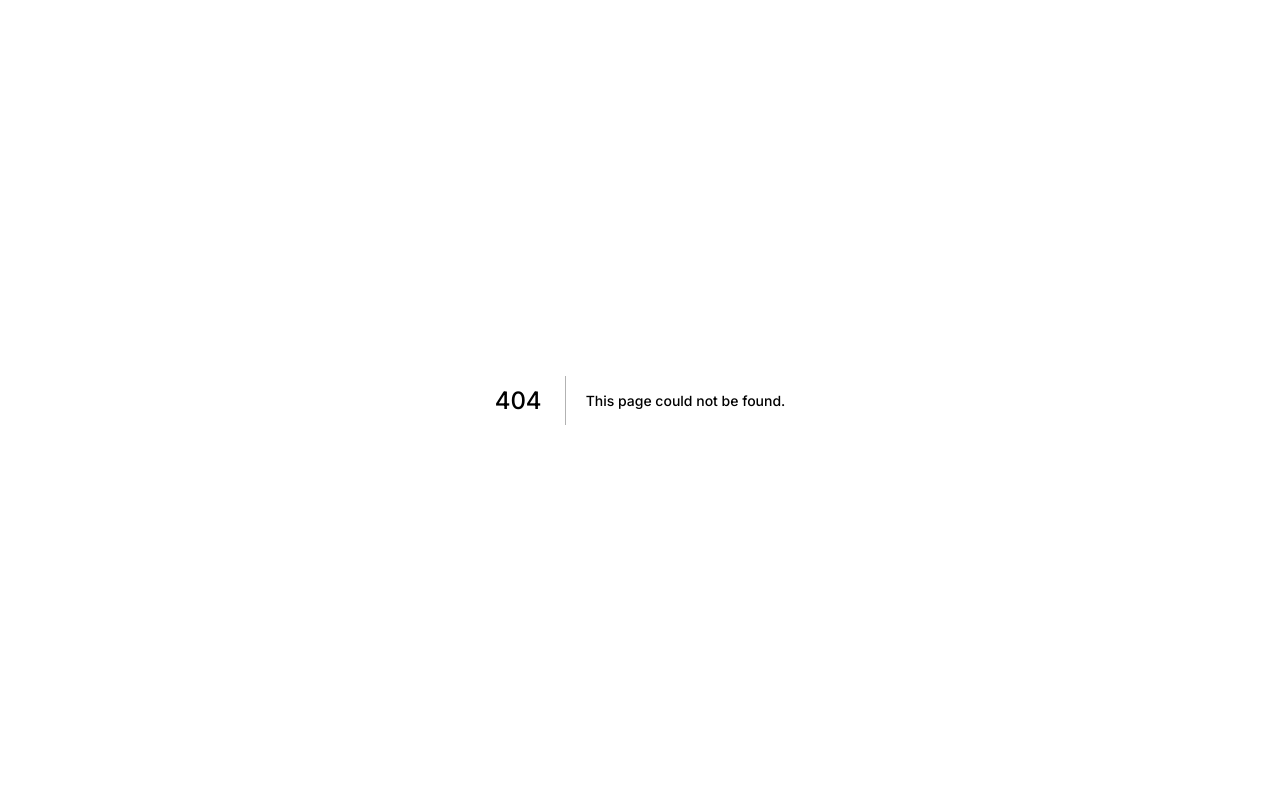
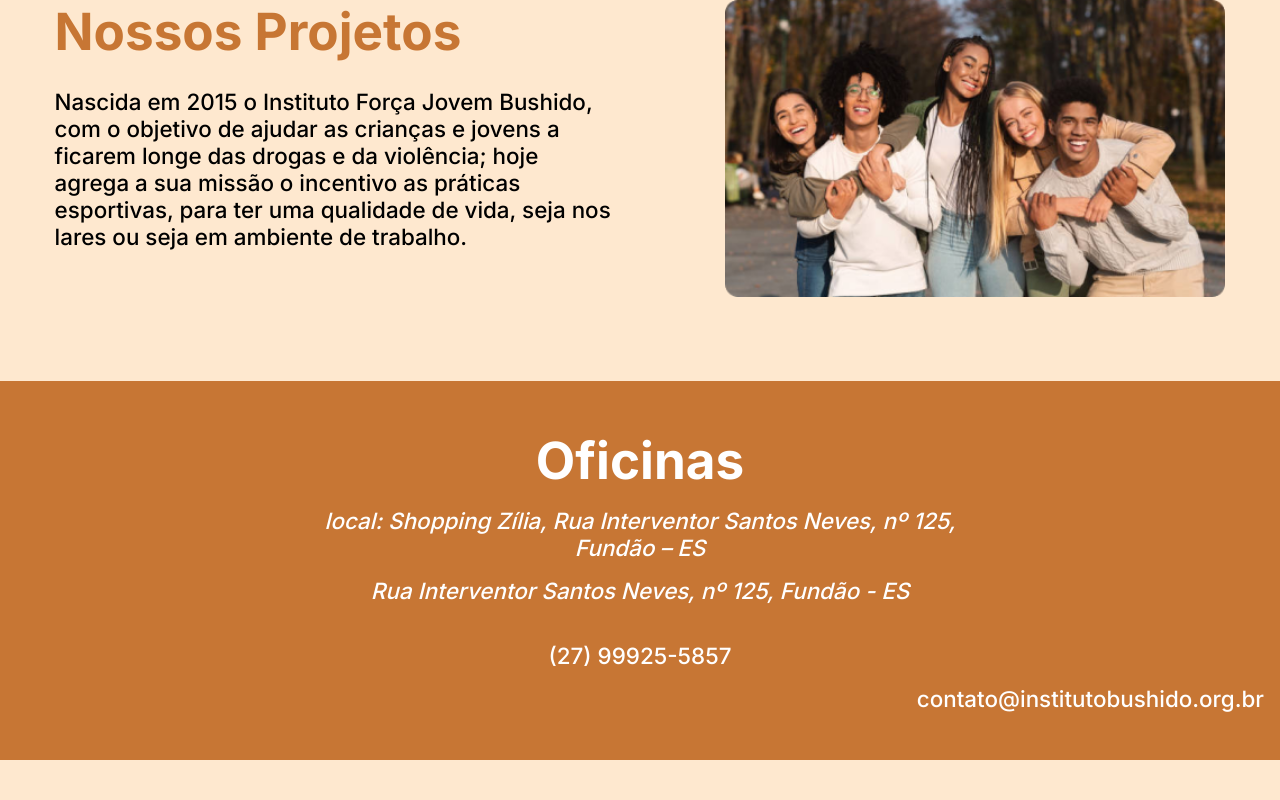
Before and after one commit to Bushido-Tecnologia/frontend, a Next.js app: page /nossos-projetos in a window 1280 px wide. Before the commit this address had no page. Shown: the top 800 px of the page. Built offline with nearby package versions, Linux system fonts and the light colour scheme.

Commit message:
Adding initial section from our project page

```diff
--- /dev/null
+++ b/src/app/nossos-projetos/page.tsx
@@ -0,0 +1,34 @@
+import styles from "../../styles/ourProjects.module.css"
+
+import Image from "next/image"
+
+import initialImage from "../../assets/img/nossos-projetos/ourProject-image.png"
+
+import { Title } from "@/components/Title"
+
+const Index = () => {
+    return (
+        <main className={styles.our_projects}>
+            <div className={styles.our_projects__init}>
+                <div className={styles.our_projects__init__content}>
+                    <Title
+                        text="Nossos Projetos"
+                        align="left"
+                        margin="0 0 .5em"
+                    />
+
+                    <p className={styles.our_projects__init__content__text}>
+                        Nascida em 2015 o Instituto Força Jovem Bushido, com o objetivo de ajudar as crianças e jovens a ficarem longe das drogas e da violência; hoje agrega a sua missão o incentivo as práticas esportivas, para ter uma qualidade de vida, seja nos lares ou seja em ambiente de trabalho.
+                    </p>
+                </div>
+
+                <div className={styles.our_projects__init__image}>
+                    <Image src={initialImage} alt="" />
+                </div>
+            </div>
+
+        </main>
+    )
+}
+
+export default Index;
--- a/src/styles/global.css
+++ b/src/styles/global.css
@@ -11,10 +11,6 @@ body {
 
 body {
     background-color: #fee8cf;
-}
-
-main {
-    min-height: 70vh;
 }
 
 :root {
--- /dev/null
+++ b/src/styles/ourProjects.module.css
@@ -0,0 +1,39 @@
+.our_projects__init {
+    display: flex;
+    flex-direction: column;
+    align-items: center;
+    gap: 2em;
+
+    padding: 0 1em;
+}
+
+.our_projects__init__content__text {
+    font-size: var(--font-size-small);
+}
+
+.our_projects__init__image {
+    width: 100%;
+    height: 100%;
+    max-width: 500px;
+}
+
+.our_projects__init__image img {
+    width: 100%;
+    height: 100%;
+}
+
+@media screen and (min-width: 1023px) {
+    .our_projects__init {
+        flex-direction: row;
+        align-items: start;
+        justify-content: space-around;
+    }
+
+    .our_projects__init__content {
+        width: 45%;
+    }
+
+    .our_projects__init__content__text {
+        max-width: 700px;
+    }
+}
```
Also changed, not shown: src/assets/img/nossos-projetos/ourProject-image.png (added).
